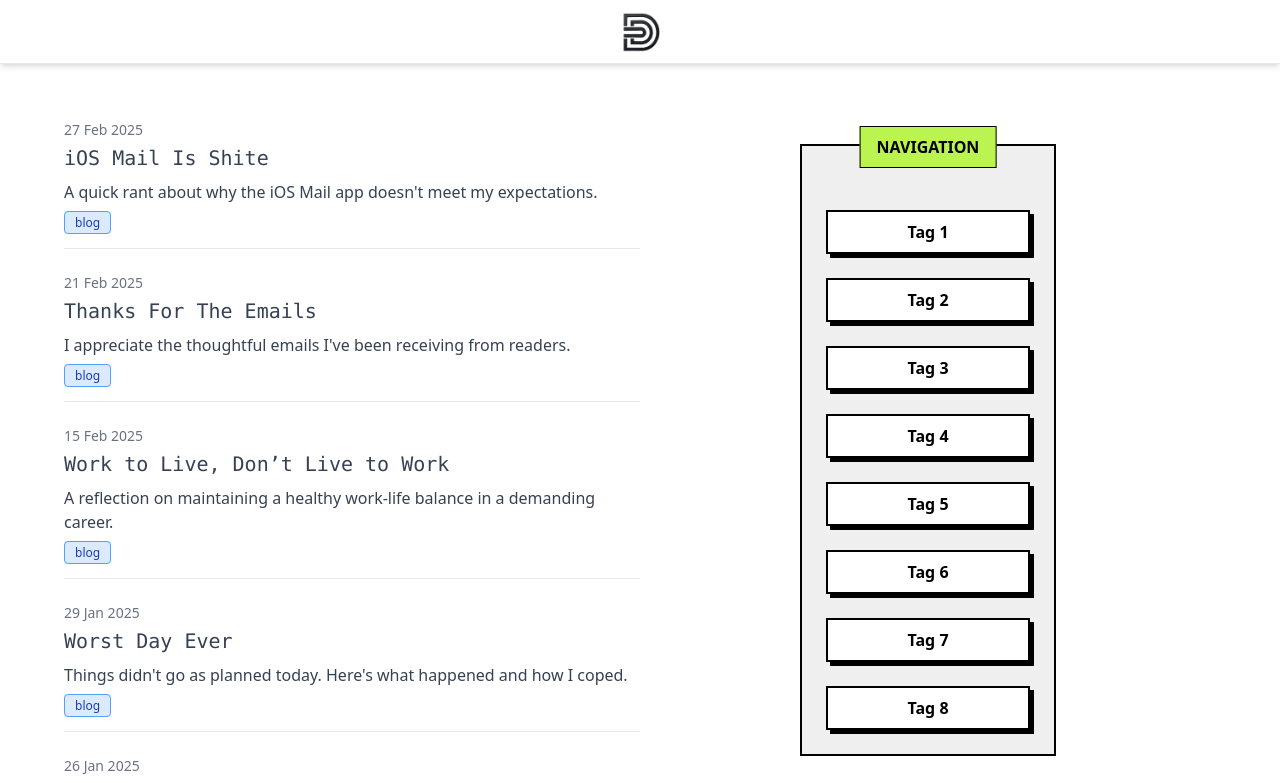
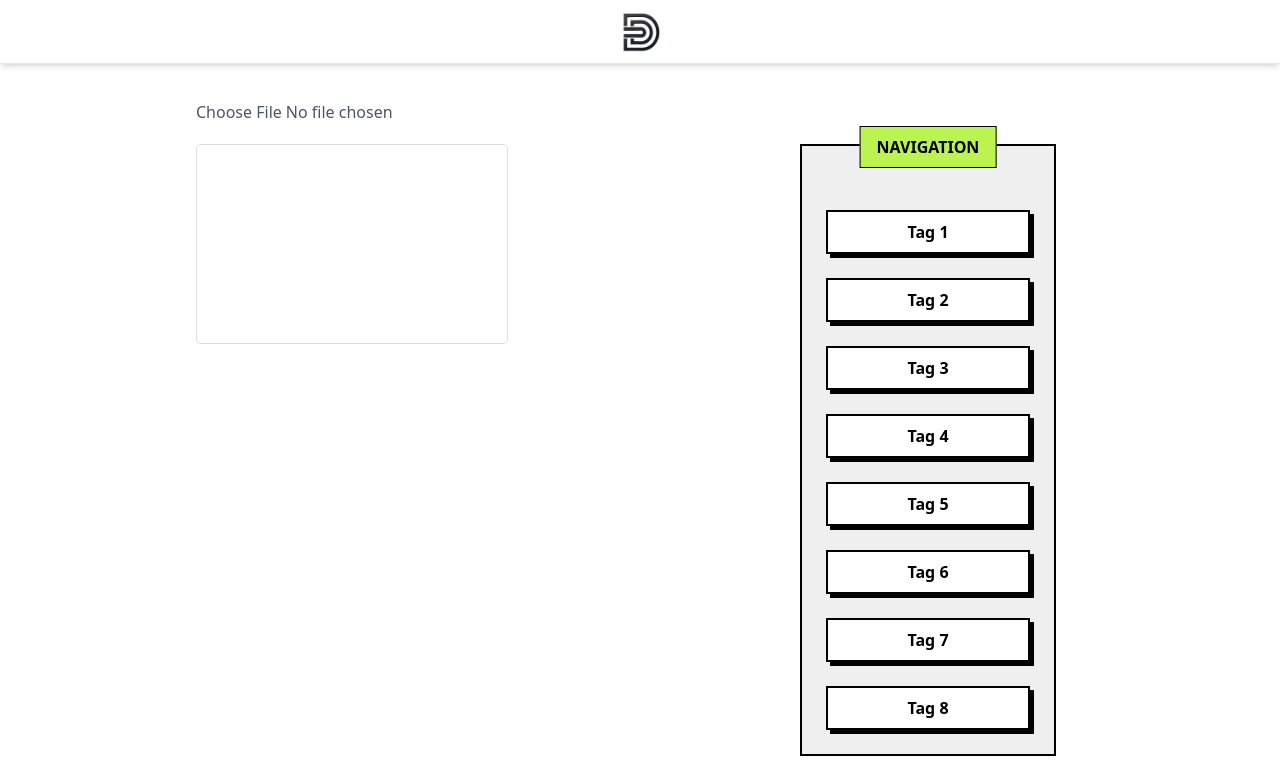
Before and after one commit to Debashish-Dey-DM/brain-dump, a Vue app: page /upload in a window 1280 px wide. Before the commit this address led to /. Shown: the top 783 px of the page. Built offline with nearby package versions, Linux system fonts and the light colour scheme.

Commit message:
upload md file

```diff
--- a/package.json
+++ b/package.json
@@ -12,6 +12,7 @@
   },
   "dependencies": {
     "@tailwindcss/vite": "^4.0.12",
+    "marked": "^15.0.7",
     "vue": "^3.5.13",
     "vue-router": "^4.5.0"
   },
--- /dev/null
+++ b/src/components/RichTexteditor.vue
@@ -0,0 +1,107 @@
+<template>
+  <div class="markdown-container">
+    <!-- File Upload -->
+    <input type="file" @change="handleFileUpload" accept=".md" />
+
+    <!-- Rendered Markdown Output -->
+    <div class="preview" v-html="markdownToHtml"></div>
+  </div>
+</template>
+
+<script>
+import { ref, computed } from 'vue'
+import { marked } from 'marked'
+
+// Configure marked for GitHub-style Markdown
+marked.setOptions({
+  breaks: true,        // Enables line breaks with a single Enter
+  gfm: true,          // Enables GitHub Flavored Markdown
+  headerIds: false,   // Disable auto-generated header IDs
+  mangle: false       // Prevent unnecessary encoding
+})
+
+export default {
+  setup() {
+    const markdownContent = ref('')
+
+    // Handle File Upload
+    const handleFileUpload = (event) => {
+      const file = event.target.files[0]
+      if (!file) return
+
+      const reader = new FileReader()
+      reader.onload = (e) => {
+        markdownContent.value = e.target.result // Read file content
+      }
+      reader.readAsText(file)
+    }
+
+    // Convert Markdown to HTML
+    const markdownToHtml = computed(() => marked(markdownContent.value))
+
+    return { handleFileUpload, markdownToHtml }
+  }
+}
+</script>
+
+<style>
+.markdown-container {
+  max-width: 800px;
+  margin: auto;
+  padding: 20px;
+}
+
+input[type="file"] {
+  margin-bottom: 20px;
+}
+
+.preview {
+  border: 1px solid #ddd;
+  padding: 15px;
+  background: #fff;
+  border-radius: 5px;
+  min-height: 200px;
+  font-family: Arial, sans-serif;
+}
+
+/* GitHub-style Markdown Styling */
+.preview h1, .preview h2, .preview h3 {
+  font-weight: bold;
+  margin-top: 20px;
+}
+
+/* Fix for Markdown Code Blocks */
+.preview pre {
+  background: #f4f4f4 !important; /* Light gray background */
+  color: #333 !important; /* Dark text */
+  padding: 10px;
+  border-radius: 5px;
+  overflow-x: auto;
+}
+
+.preview code {
+  background: #e0e0e0 !important; /* Slightly darker gray */
+  color: #222 !important; /* Black text */
+  padding: 4px 6px;
+  border-radius: 4px;
+  font-family: monospace;
+}
+
+
+/* Blockquote Styling */
+.preview blockquote {
+  border-left: 4px solid #ccc;
+  padding-left: 10px;
+  color: #666;
+  font-style: italic;
+}
+
+/* List Styling */
+.preview ul {
+  padding-left: 20px;
+}
+
+.preview li {
+  margin-bottom: 5px;
+}
+</style>
--- a/src/router/index.js
+++ b/src/router/index.js
@@ -10,7 +10,11 @@ const routes = [
     component: () => import('../views/JournalView.vue'),
     meta: { title: 'Journal' },
   },
-
+  {
+    path: '/upload',
+    component: () => import('../views/UploadJournal.vue'),
+    meta: { title: 'Upload' },
+  },
   // Fallback route for unknown paths (Redirects to home)
   { path: '/:pathMatch(.*)*', redirect: '/', meta: { title: 'Not Found' } },
 ]
--- /dev/null
+++ b/src/views/UploadJournal.vue
@@ -0,0 +1,10 @@
+<!-- src/views/MyPage.vue -->
+<template>
+  <div>
+    <RichTextEditor />
+  </div>
+</template>
+
+<script setup>
+import RichTextEditor from '@/components/RichTexteditor.vue'
+</script>
```
Also changed, not shown: 2 other files (tests, documents, lock files or other folders).
